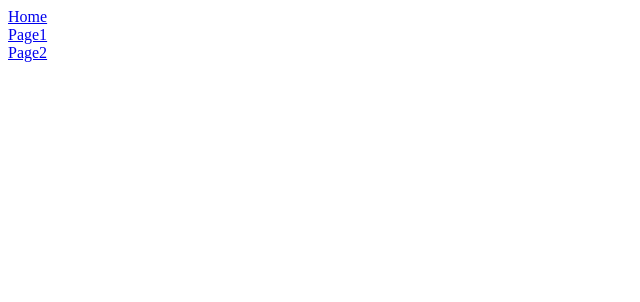
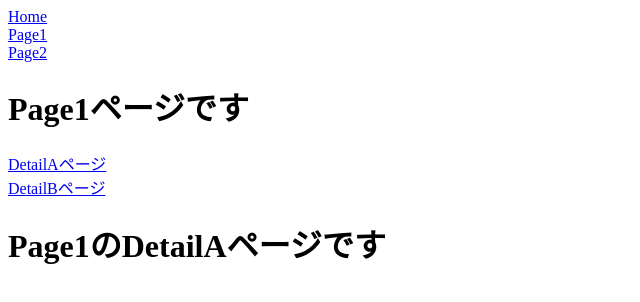
Before and after one commit to rintarotajima/react-router, a React (Vite) app: page /page1/detailA in a window 1280 px wide. Before the commit this address had no page. Shown: the top 302 px of the page, without its empty margins (0-640 px from the left). Built offline with nearby package versions, Linux system fonts and the light colour scheme.

Commit message:
ネストされたページ遷移

```diff
--- a/src/App.jsx
+++ b/src/App.jsx
@@ -1,5 +1,7 @@
 import { Home } from "./Home";
 import { Page1 } from "./Page1";
+import { Page1DetailA } from "./Page1DetailA";
+import { Page1DetailB } from "./Page1DetailB";
 import { Page2 } from "./Page2";
 import { BrowserRouter, Link, Routes, Route } from "react-router-dom";
 
@@ -10,14 +12,13 @@
       <br />
       <Link to="/page1">Page1</Link>
       <br />
-      <Link to="page2">Page2</Link>
+      <Link to="/page2">Page2</Link>
       <Routes>
         <Route path="/" element={<Home />} />
-      </Routes>
-      <Routes>
-        <Route path="/page1" element={<Page1 />} />
-      </Routes>
-      <Routes>
+        <Route path="/page1" element={<Page1 />}>
+          <Route path="detailA" element={<Page1DetailA />} />
+          <Route path="detailB" element={<Page1DetailB />} />
+        </Route>
         <Route path="/page2" element={<Page2 />} />
       </Routes>
     </BrowserRouter>
--- a/src/Page1.jsx
+++ b/src/Page1.jsx
@@ -1,7 +1,12 @@
+import { Link, Outlet } from "react-router-dom";
 export const Page1 = () => {
     return (
         <div>
             <h1>Page1ページです</h1>
+            <Link to="detailA">DetailAページ</Link>
+            <br />
+            <Link to="detailB">DetailBページ</Link>
+            <Outlet />
         </div>
     );
 }
--- /dev/null
+++ b/src/Page1DetailA.jsx
@@ -0,0 +1,7 @@
+export const Page1DetailA = () => {
+    return (
+        <div>
+            <h1>Page1のDetailAページです</h1>
+        </div>
+    )
+}
--- /dev/null
+++ b/src/Page1DetailB.jsx
@@ -0,0 +1,7 @@
+export const Page1DetailB = () => {
+    return (
+        <div>
+            <h1>Page1のDetailBページです</h1>
+        </div>
+    )
+}
```
